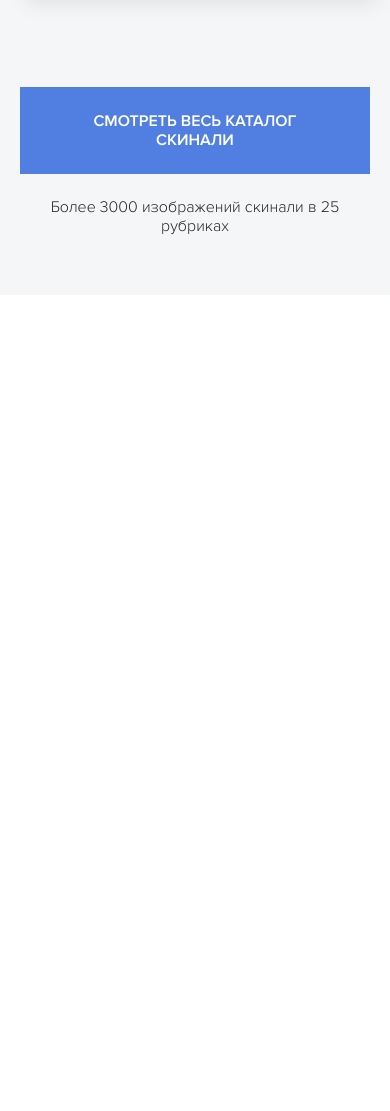
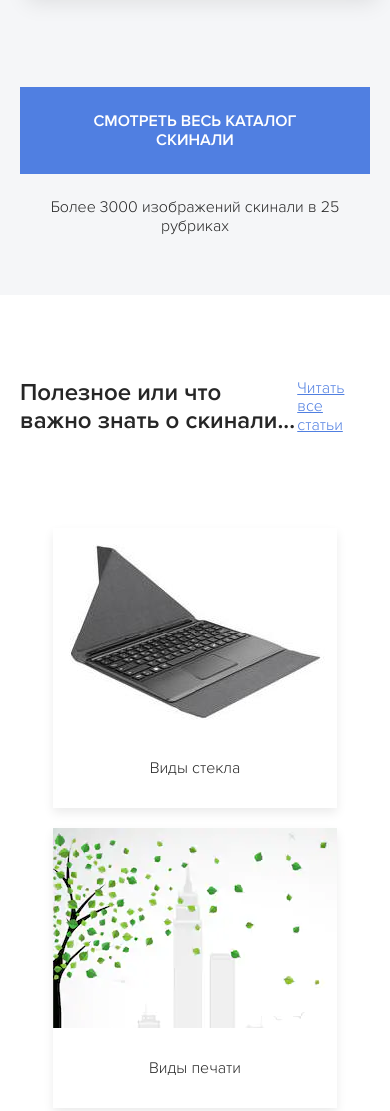
Before and after one commit to AVRaptor/testwork, a plain HTML site: page index.html in a window 390 px wide. Shown: the part 4351-5462 px from the top of the page. Before the commit the page ends 4646 px from the top, so only its background shows below. Drawn offline with Linux system fonts and the light colour scheme; a script that the page names is missing.

Commit message:
Сверстали секцию с блогом + адаптив (над адаптивом нужно еще подумать)

```diff
--- a/index.html
+++ b/index.html
@@ -242,6 +242,42 @@
       <!-- /.container -->
     </section>
     <!-- /.section catalog-->
+    <section class="section blog-list">
+      <div class="container">
+        <div class="blog__heading">
+          <h3 class="blog__title">Полезное или что важно знать о скинали...</h3>
+          <a href="#" class="blog__link-more">Читать все статьи</a>
+        </div>
+        <div class="blog-list">
+          <div class="blog-card blog-list__card">
+            <div class="blog-list__image">
+              <img src="img/blog-list/blog-post-1.jpg" alt="">
+            </div>
+            <div class="blog-list__text">Виды стекла</div>
+          </div>
+          <div class="blog-card blog-list__card">
+            <div class="blog-list__image">
+              <img src="img/blog-list/blog-post-2.jpg" alt="">
+            </div>
+            <div class="blog-list__text">Виды печати</div>
+          </div>
+          <div class="blog-card blog-list__card">
+            <div class="blog-list__image">
+              <img src="img/blog-list/blog-post-3.jpg" alt="">
+            </div>
+            <div class="blog-list__text">Виды крепежа и монтажа</div>
+          </div>
+          <div class="blog-card blog-list__card">
+            <div class="blog-list__image">
+              <img src="img/blog-list/blog-post-1.jpg" alt="">
+            </div>
+            <div class="blog-list__text">Вопросы и ответы</div>
+          </div>
+        </div>
+      </div>
+      <!-- /.container -->
+    </section>
+    <!-- /.section blog-list -->
   </main>
 
   <!-- подключение spikmi виджет связи через через соцсети -->
--- /dev/null
+++ b/sass/blocks/_blog-list.sass
@@ -0,0 +1,36 @@
+.blog
+  &__heading
+    display: flex
+    align-items: center
+    justify-content: space-between
+    margin-bottom: 70px
+  &__title
+    font-size: 24px
+    +bold
+  &__link-more
+    color: $primary
+    font-size: 16px
+  &-list
+    display: flex
+    justify-content: space-between
+    flex-wrap: wrap
+    &__image
+      height: 200px
+      overflow: hidden
+    &__text
+      display: flex
+      justify-content: center
+      align-items: center
+      min-height: 80px
+    &__card
+      margin-bottom: 20px
+  &-card
+    box-shadow: 0 5px 10px rgba(0, 0, 0, 0.08)
+
+@media (max-width: 1199px)
+  .blog
+    &-list
+      justify-content: space-around
+      &__card
+        margin-right: 30px
+        margin-left: 30px
--- a/sass/style.sass
+++ b/sass/style.sass
@@ -6,13 +6,9 @@
 @import 'colors'
 // Настройки интерфейса
 @import 'interface'
-// Шапка сайта
 @import 'blocks/navbar'
-// Блок hero
 @import 'blocks/hero'
-// Блок offer
 @import 'blocks/offer'
-// Блок features
 @import 'blocks/features'
-// Блок catalog
 @import 'blocks/catalog'
+@import 'blocks/blog-list'
```
Also changed, not shown: css/style.css, img/blog-list/blog-post-1.jpg (added), img/blog-list/blog-post-2.jpg (added), img/blog-list/blog-post-3.jpg (added), img/blog-list/blog-post-4.jpg (added), img/features/feature-1.png, img/features/feature-2.png, img/features/feature-3.png, img/features/feature-4.png, img/features/feature-5.png, img/features/feature-6.png, 2 other files.
